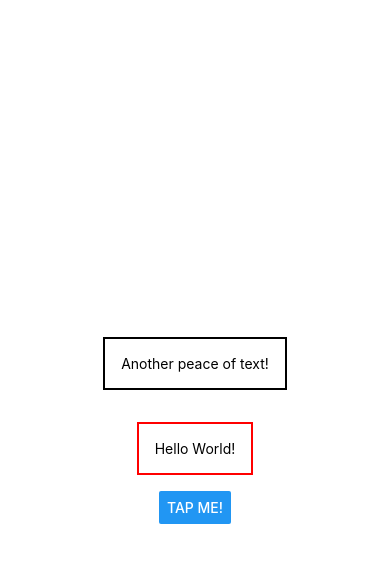
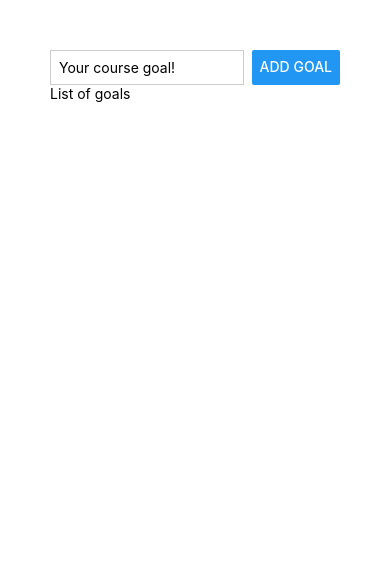
Before and after one commit to veyselkartalmis/react-native-course, a React Native app: screen / in a window 390 px wide. Shown: the top 562 px of the page. Built offline with nearby package versions, Linux system fonts and the light colour scheme.

Commit message:
basic flexbox

```diff
--- a/App.js
+++ b/App.js
@@ -1,31 +1,34 @@
-import { Button, StyleSheet, Text, View } from "react-native";
+import { Button, StyleSheet, Text, TextInput, View } from "react-native";
 
 export default function App() {
   return (
-    <View style={styles.container}>
+    <View style={styles.appContainer}>
+      <View style={styles.inputContainer}>
+        <TextInput style={styles.textInput} placeholder="Your course goal!"/>
+        <Button title="Add Goal"/>
+      </View>
       <View>
-        <Text style={styles.dummyText}>Another peace of text!</Text>
+        <Text>List of goals</Text>
       </View>
-      <Text style={{ margin: 16, borderWidth: 2, borderColor: "red", padding: 16}}>
-        Hello World!
-      </Text>
-      <Button title="Tap Me!" />
     </View>
   );
 }
 
 const styles = StyleSheet.create({
-  container: {
-    flex: 1,
-    backgroundColor: "#fff",
-    alignItems: "center",
-    justifyContent: "center",
+  appContainer: {
+    padding: 50,
   },
 
-  dummyText: {
-    margin: 16,
-    padding: 16,
-    borderColor: "black",
-    borderWidth: 2,
+  inputContainer: {
+    flexDirection: "row",
+    justifyContent: "space-between",
+  },
+
+  textInput: {
+    borderWidth: 1,
+    borderColor: "#cccccc",
+    width: "80%",
+    padding: 8,
+    marginRight: 8,
   }
 });
```
